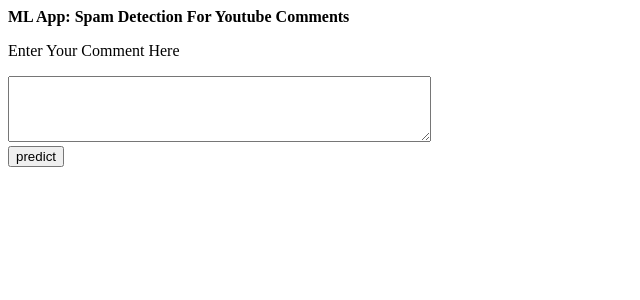
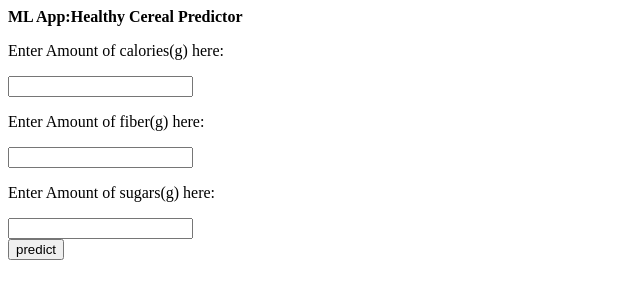
Before and after one commit to karnali/GAE-Flask-Application, a Flask app: page / in a window 1280 px wide. Shown: the top 300 px of the page, without its empty margins (0-640 px from the left). Run offline with Flask 2, Linux system fonts and the light colour scheme.

Commit message:
adding ML code and frontend modifications

```diff
--- a/main.py
+++ b/main.py
@@ -1,12 +1,7 @@
 from flask import Flask, render_template, request, url_for
-
-# EDA Packages
+import random
+import pickle
 import pandas as pd
-import numpy as np
-
-# ML Packages
-from sklearn.feature_extraction.text import CountVectorizer
-from sklearn.naive_bayes import MultinomialNB
 
 app = Flask(__name__)
 
@@ -18,35 +13,37 @@
 
 @app.route("/", methods=['POST'])
 def predict():
-    # Link to dataset from github
-    url = "https://raw.githubusercontent.com/Jcharis/Machine-Learning-Web-Apps/master/Youtube-Spam-Detector-ML-Flask-App/YoutubeSpamMergedData.csv"
-    df = pd.read_csv(url)
-    df_data = df[["CONTENT", "CLASS"]]
-    # Features and Labels
-    df_x = df_data['CONTENT']
-    df_y = df_data.CLASS
-# Extract Feature With CountVectorizer
-    corpus = df_x
-    cv = CountVectorizer()
-    X = cv.fit_transform(corpus)  # Fit the Data
-    from sklearn.model_selection import train_test_split
-    X_train, X_test, y_train, y_test = train_test_split(
-        X, df_y, test_size=0.33, random_state=42)
-    # Naive Bayes Classifier
-    from sklearn.naive_bayes import MultinomialNB
-    clf = MultinomialNB()
-    clf.fit(X_train, y_train)
-    clf.score(X_test, y_test)
-    # Alternative Usage of Saved Model
-    # ytb_model = open("naivebayes_spam_model.pkl","rb")
-    # clf = joblib.load(ytb_model)
+    # unpickle model for use
+    model = pickle.load(open('outputfiles/rf_model.pk1','rb'))
+
+    # the random forest model use a list of features to predict whether cereal is healthy or not.
+    # We don't want to ask users to input values for all these values. so we will randomly generate values for some of the features.
+    # the front end will ask users to input values for calories, fiber and sugar in grams for their cereal.
+
+    protein = random.uniform(1,5)
+    fat =  random.uniform(1,5)
+    sodium = random.uniform(0,5)
+    carbohydrates= random.uniform(1,30)
+    potassium = random.uniform(0,5)
+    vitamins = random.uniform(1,50)
+
+    #dictionary for df1
+    dict_1 ={'protein':protein,'fat':fat,'sodium':sodium,'carbohydrates':carbohydrates,'potassium':potassium,'vitamins':vitamins}
+
+    #add values to dataframe
+    df1= pd.DataFrame(dict_1, index=[0])
+
 
     if request.method == 'POST':
-        comment = request.form['comment']
-        data = [comment]
-        vect = cv.transform(data).toarray()
-        my_prediction = clf.predict(vect)
-    return render_template('results.html', prediction=my_prediction, comment=comment)
+        calories = request.form['calories']
+        fiber = request.form['fiber']
+        sugars = request.form['sugars']
+
+        dict_2 = {'calories':calories, 'fiber':fiber,'sugars':sugars }
+        df2= pd.DataFrame(dict_2,index=[0])
+        data = pd.concat([df2,df1], axis=1)
+        my_prediction = model.predict(data)
+    return render_template('results.html', prediction=my_prediction, comment='')
 
 
 if __name__ == '__main__':
--- a/requirements.txt
+++ b/requirements.txt
@@ -5,3 +5,4 @@
 scipy==1.3.1
 scikit-learn==0.20.3
 locust
+pickle-mixin
--- a/templates/index.html
+++ b/templates/index.html
@@ -10,7 +10,7 @@
 	<header>
 		<div class="container">
 		<div id="brandname">
-			<b>ML App: Spam Detection For Youtube Comments</b>
+			<b>ML App:Healthy Cereal Predictor</b>
 		</div>
 
 
@@ -20,11 +20,17 @@
 	<div class="ml-container">
 
 		<form action="{{ url_for('predict')}}" method="POST">
-		<p>Enter Your Comment Here</p>
+		<p>Enter Amount of calories(g) here: </p>
 		<!-- <input type="text" name="comment"/> -->
-		<textarea name="comment" rows="4" cols="50"></textarea>
+		<!--<textarea name="comment" rows="4" cols="50"></textarea>-->
+        <input type="text" name="calories" oninput="this.value = this.value.replace(/[^0-9.]/g, '').replace(/(\..*)\./g, '$1');" />
 		<br/>
-
+        <p>Enter Amount of fiber(g) here: </p>
+        <input type="text" name="fiber" oninput="this.value = this.value.replace(/[^0-9.]/g, '').replace(/(\..*)\./g, '$1');" />
+        <br/>
+        <p>Enter Amount of sugars(g) here: </p>
+        <input type="text" name="sugars" oninput="this.value = this.value.replace(/[^0-9.]/g, '').replace(/(\..*)\./g, '$1');" />
+        <br/>
 		<input type="submit" class="btn-info" value="predict">
 
 	</form>
```
Also changed, not shown: model_rf.py (added, +73 -0 lines), templates/results.html (+5 -5 lines), 2 other files.
